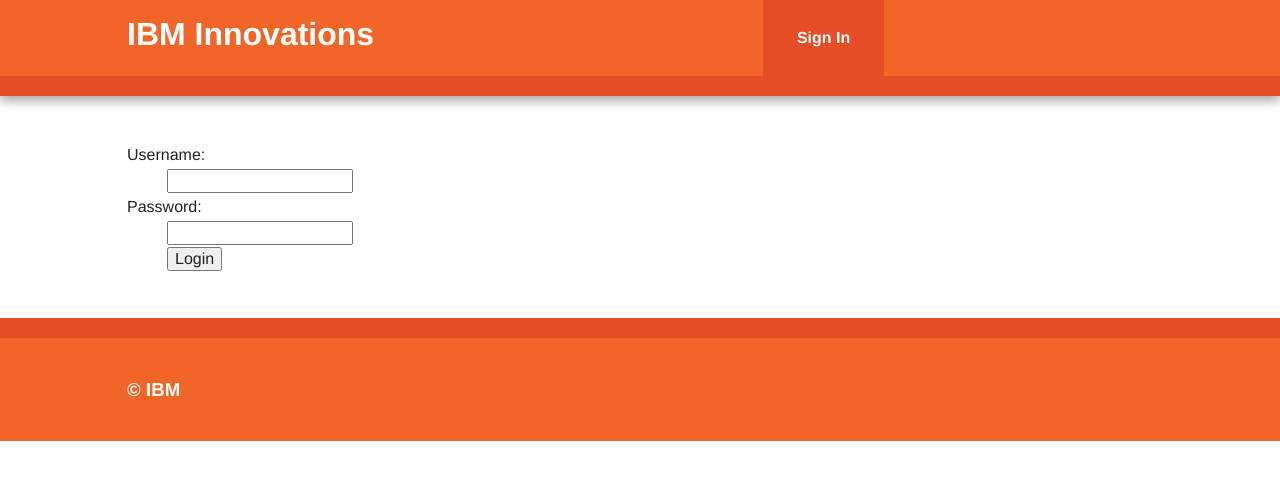
After one commit to eestor/base-bluemix-python-w-openid, a Flask app: page /login in a window 1280 px wide. The commit adds this page. Shown: the top 480 px of the page. Run offline with Flask 2, Linux system fonts and the light colour scheme; some libraries are stand-ins or nearby versions.

Commit message:
added login functionality

```diff
--- a/app.py
+++ b/app.py
@@ -1,12 +1,36 @@
 
 import os
-from flask import Flask, render_template, jsonify
+from flask import Flask, render_template, jsonify, session, flash, request, redirect, url_for
 
 app = Flask(__name__)
+app.config['SECRET_KEY'] = 'secret'
+app.config['USERNAME'] = 'admin'
+app.config['PASSWORD'] = 'secret'
+
+@app.route('/login', methods=['POST','GET'] )
+def login():
+    error = None
+    if request.method == 'POST':
+        if request.form['username'] != app.config['USERNAME']:
+            error = 'Invalid username'
+        elif request.form['password'] != app.config['PASSWORD']:
+            error = 'Invalid password'
+        else:
+            session['logged_in'] = True
+            flash("Welcome , {}".format(request.form['username']))
+            return redirect(url_for('homepage'))
+    return render_template('login.html', error=error)
+
+@app.route('/logout')
+def logout():
+     session.pop('logged_in', None)
+     flash('You were logged out')
+     return redirect(url_for('homepage'))
+
 
 @app.route('/')
-def Welcome():
-    return render_template('index.html')
+def homepage():
+    return render_template('homepage.html')
 
 @app.route('/myapp')
 def WelcomeToMyapp():
--- a/templates/index.html
+++ b/templates/base.html
@@ -3,7 +3,7 @@
     <head>
         <meta charset="utf-8">
         <meta http-equiv="X-UA-Compatible" content="IE=edge,chrome=1">
-        <title></title>
+        <title>{% block title %} {% endblock %} </title>
         <meta name="description" content="">
         <meta name="viewport" content="width=device-width, initial-scale=1">
 
@@ -19,9 +19,12 @@
                 <h1 class="title">IBM Innovations </h1>
                 <nav>
                     <ul>
-                        <li><a href="#">Members Profile</a></li>
-                        <li><a href="#">Sign Up</a></li>
-                        <li><a href="#">Sign In</a></li>
+                        {% if not session.logged_in %}
+                            <li><a href="{{ url_for('login') }}">Sign In</a></li>
+                        {% else %}
+                            <li><a href="{{ url_for('logout') }}">Logout</a></li>
+                            <li><a href="#">Members Profile</a></li>
+                        {% endif %}
                     </ul>
                 </nav>
             </header>
@@ -30,32 +33,21 @@
         <div class="main-container">
             <div class="main wrapper clearfix">
 
-                <article>
-                    <header>
-                        <h1>Welcome - Your Ideas Matter!</h1>
-                        <p>This is the official website used & managed by IBM Phil. Innovations Team</p>
-                    </header>
-                    <section>
-                        <h2>Projects</h2>
-                        <p> project_1 </p>
-                        <p> project_2 </p>
-                    </section>
-                    <section>
-                        <h2>Devops Services</h2>
-                        <p> Dev_tools_1</p>
-                        <p> Dev_tools_2</p>
-                    </section>
-                    <footer>
-                        <h3>Helpful Links:</h3>
-                        <p> Link_1</p>
-                        <p> Link_2</p>
-                    </footer>
+                <article class="flashes">
+                    {% with messages = get_flashed_messages() %}
+                        {% if messages %}
+                            <ul>
+                                {% for message in messages %}
+                                    <li>{{ message }}</li>
+                                {% endfor %}
+                            </ul>
+                        {% endif %}
+                    {% endwith %}
                 </article>
 
-                <aside>
-                    <h3>The Philosophy Behind Creativity</h3>
-                    <p>Be inspired to do and create for the advancement of the humankind</p>
-                </aside>
+                {% block content %}
+
+                {% endblock %}
 
             </div> <!-- #main -->
         </div> <!-- #main-container -->
--- /dev/null
+++ b/templates/login.html
@@ -0,0 +1,19 @@
+{% extends "base.html" %}
+
+{% block Title %} Login Page {% endblock %}
+
+{% block content %}
+
+{% if error %}<p class=error><strong> Error: </strong> {{ error }}
+{% endif %}
+
+  <form action="{{ url_for('login') }}" method=post>
+    <dl>
+        <dt> Username:
+        <dd><input type=text name=username>
+        <dt> Password:
+        <dd><input type=password name=password>
+        <dd><input type=submit value=Login>
+    </dl>
+  </form>
+{% endblock %}
```
Also changed, not shown: templates/homepage.html (added, +33 -0 lines).
